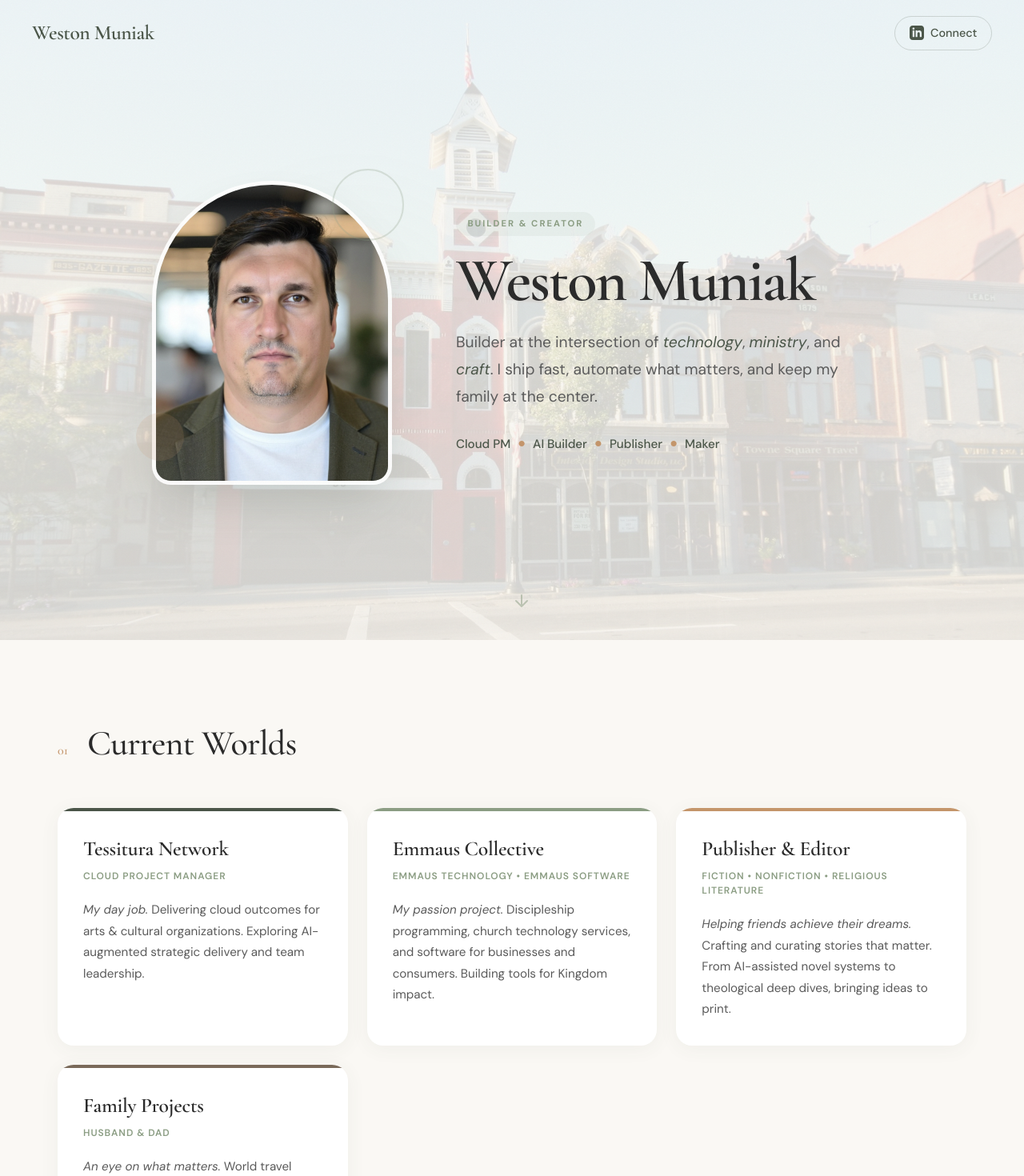
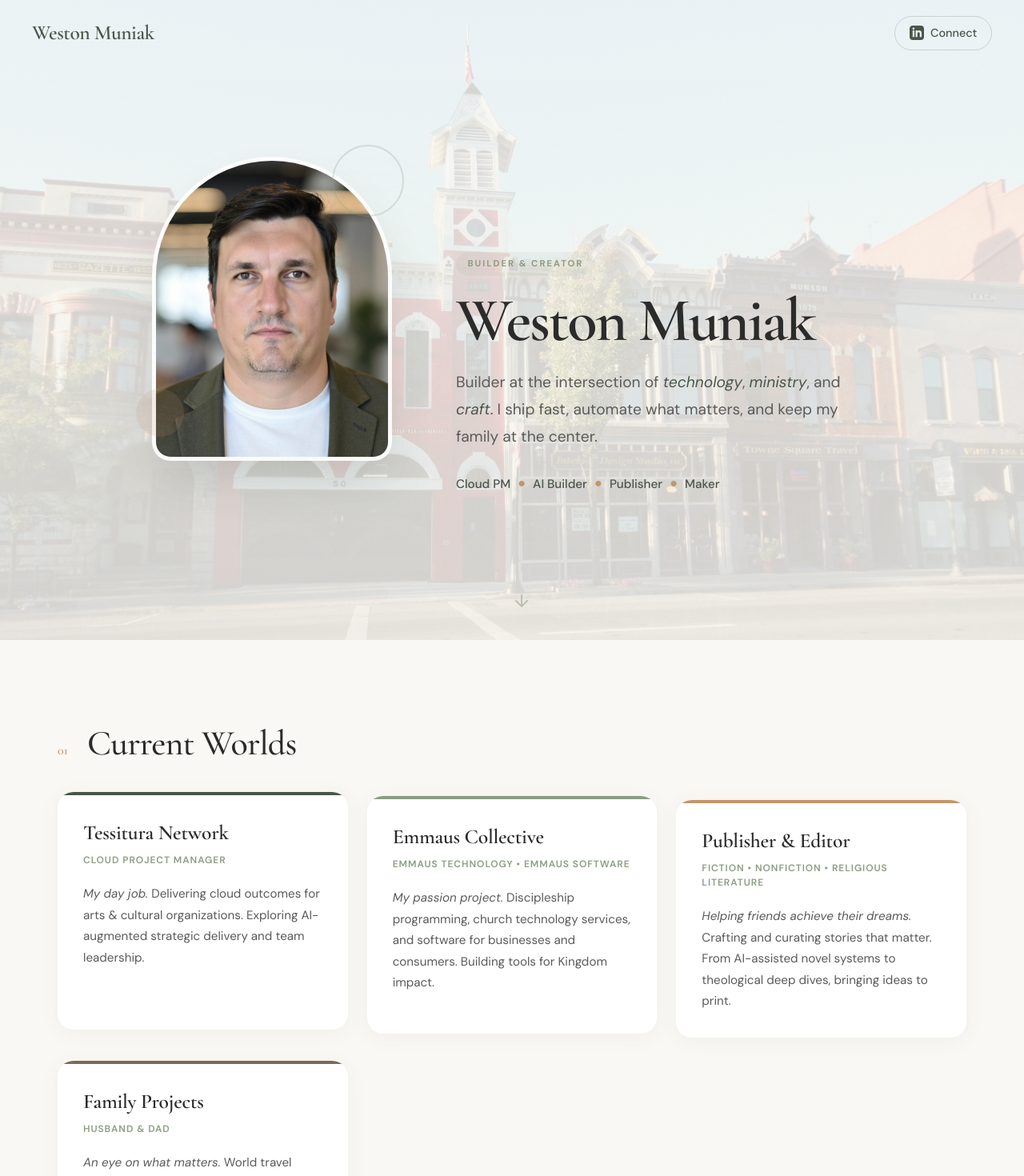
Before and after one commit to swmuniak/westonmuniak-landing, a React (Vite) app: page / in a window 1280 px wide. Shown: the top 1470 px of the page at 80% size. Built offline with nearby package versions, Linux system fonts and the light colour scheme; the HTML template or start-up script is replaced by a standard one.

Commit message:
Parallax

```diff
--- a/src/App.jsx
+++ b/src/App.jsx
@@ -33,6 +33,9 @@
 
 // World Card Component
 function WorldCard({ title, role, description, accentColor, index }) {
+  const { scrollYProgress } = useScroll();
+  const cardY = useTransform(scrollYProgress, [0, 1], [0, -20 + index * 5]);
+
   return (
     <motion.div
       initial={{ opacity: 0, y: 30 }}
@@ -49,6 +52,7 @@
         cursor: "default",
         overflow: "hidden",
         transition: "box-shadow 0.3s ease",
+        y: cardY,
       }}
     >
       <div
@@ -159,6 +163,9 @@
 
 // Skill Block Component
 function SkillBlock({ title, subtitle, description, index }) {
+  const { scrollYProgress } = useScroll();
+  const skillY = useTransform(scrollYProgress, [0, 1], [0, -10 + index * 3]);
+
   return (
     <motion.div
       initial={{ opacity: 0, y: 25 }}
@@ -171,6 +178,7 @@
         borderRadius: "1.25rem",
         boxShadow: "0 4px 24px rgba(74, 85, 72, 0.06)",
         borderLeft: `4px solid ${colors.sage}`,
+        y: skillY,
       }}
     >
       <h3
@@ -254,6 +262,8 @@
   const heroRef = useRef(null);
   const { scrollYProgress } = useScroll();
   const parallaxY = useTransform(scrollYProgress, [0, 0.5], [0, 100]);
+  const parallaxYSlow = useTransform(scrollYProgress, [0, 1], [0, 50]);
+  const parallaxYFast = useTransform(scrollYProgress, [0, 0.3], [0, -30]);
 
   useEffect(() => {
     const handleScroll = () => setScrolled(window.scrollY > 60);
@@ -509,6 +519,7 @@
             style={{
               position: "relative",
               flexShrink: 0,
+              y: parallaxYFast,
             }}
           >
             <div
@@ -569,6 +580,7 @@
             style={{
               maxWidth: "520px",
               textAlign: "left",
+              y: parallaxYSlow,
             }}
           >
             <span
```
